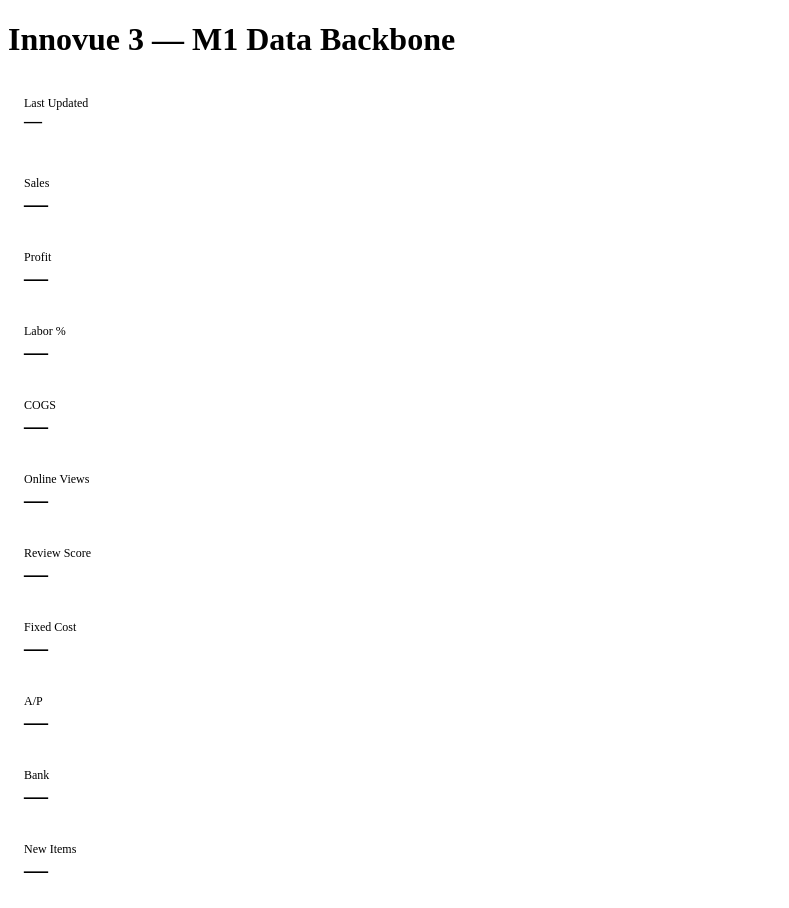
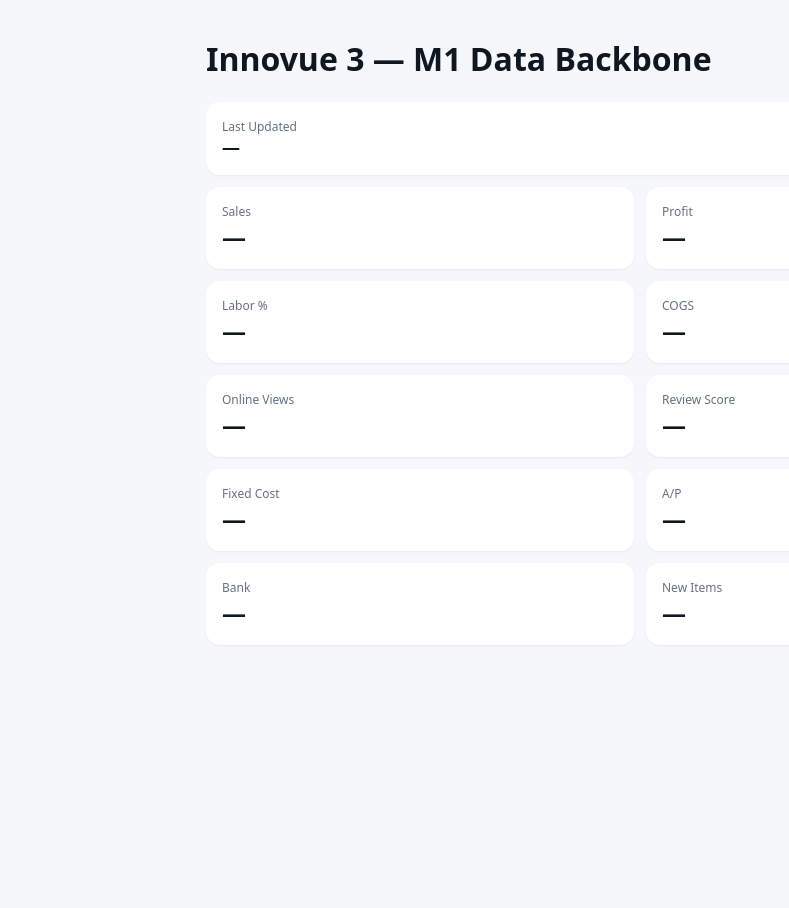
Before and after one commit to sklores/INNOVUE3, a React (Vite) app: page / in a window 1280 px wide. Shown: the whole page, without its empty margins (0-789 px from the left). After the commit the page ends 800 px from the top, so only its background shows below. Built offline with nearby package versions, Linux system fonts and the light colour scheme; no server answers.

Commit message:
css min data

```diff
--- a/src/styles/bottom.css
+++ b/src/styles/bottom.css
@@ -0,0 +1,15 @@
+/* src/styles/global.css */
+:root { --ink:#0f1720; --muted:#667085; --card:#fff; --bg:#f5f7fb; }
+*{box-sizing:border-box} html,body,#root{height:100%} body{margin:0;color:var(--ink);background:var(--bg);font-family:ui-sans-serif,system-ui,-apple-system,"Inter",Arial,sans-serif}
+.app{max-width:900px;margin:0 auto;padding:16px}
+.card{background:var(--card);border-radius:14px;box-shadow:0 1px 2px rgba(0,0,0,.06)}
+.row{display:grid;grid-template-columns:1fr;gap:12px}@media(min-width:640px){.row{grid-template-columns:repeat(2,1fr)}}
+
+/* src/styles/topbar.css */
+/* (reserved for hero later) */
+
+/* src/styles/kpi.css */
+/* (reserved for KPI tiles later) */
+
+/* src/styles/bottom.css */
+/* (reserved for bottom bar later) */
--- a/src/styles/global.css
+++ b/src/styles/global.css
@@ -0,0 +1,15 @@
+/* src/styles/global.css */
+:root { --ink:#0f1720; --muted:#667085; --card:#fff; --bg:#f5f7fb; }
+*{box-sizing:border-box} html,body,#root{height:100%} body{margin:0;color:var(--ink);background:var(--bg);font-family:ui-sans-serif,system-ui,-apple-system,"Inter",Arial,sans-serif}
+.app{max-width:900px;margin:0 auto;padding:16px}
+.card{background:var(--card);border-radius:14px;box-shadow:0 1px 2px rgba(0,0,0,.06)}
+.row{display:grid;grid-template-columns:1fr;gap:12px}@media(min-width:640px){.row{grid-template-columns:repeat(2,1fr)}}
+
+/* src/styles/topbar.css */
+/* (reserved for hero later) */
+
+/* src/styles/kpi.css */
+/* (reserved for KPI tiles later) */
+
+/* src/styles/bottom.css */
+/* (reserved for bottom bar later) */
--- a/src/styles/kpi.css
+++ b/src/styles/kpi.css
@@ -0,0 +1,15 @@
+/* src/styles/global.css */
+:root { --ink:#0f1720; --muted:#667085; --card:#fff; --bg:#f5f7fb; }
+*{box-sizing:border-box} html,body,#root{height:100%} body{margin:0;color:var(--ink);background:var(--bg);font-family:ui-sans-serif,system-ui,-apple-system,"Inter",Arial,sans-serif}
+.app{max-width:900px;margin:0 auto;padding:16px}
+.card{background:var(--card);border-radius:14px;box-shadow:0 1px 2px rgba(0,0,0,.06)}
+.row{display:grid;grid-template-columns:1fr;gap:12px}@media(min-width:640px){.row{grid-template-columns:repeat(2,1fr)}}
+
+/* src/styles/topbar.css */
+/* (reserved for hero later) */
+
+/* src/styles/kpi.css */
+/* (reserved for KPI tiles later) */
+
+/* src/styles/bottom.css */
+/* (reserved for bottom bar later) */
--- a/src/styles/topbar.css
+++ b/src/styles/topbar.css
@@ -0,0 +1,15 @@
+/* src/styles/global.css */
+:root { --ink:#0f1720; --muted:#667085; --card:#fff; --bg:#f5f7fb; }
+*{box-sizing:border-box} html,body,#root{height:100%} body{margin:0;color:var(--ink);background:var(--bg);font-family:ui-sans-serif,system-ui,-apple-system,"Inter",Arial,sans-serif}
+.app{max-width:900px;margin:0 auto;padding:16px}
+.card{background:var(--card);border-radius:14px;box-shadow:0 1px 2px rgba(0,0,0,.06)}
+.row{display:grid;grid-template-columns:1fr;gap:12px}@media(min-width:640px){.row{grid-template-columns:repeat(2,1fr)}}
+
+/* src/styles/topbar.css */
+/* (reserved for hero later) */
+
+/* src/styles/kpi.css */
+/* (reserved for KPI tiles later) */
+
+/* src/styles/bottom.css */
+/* (reserved for bottom bar later) */
```
